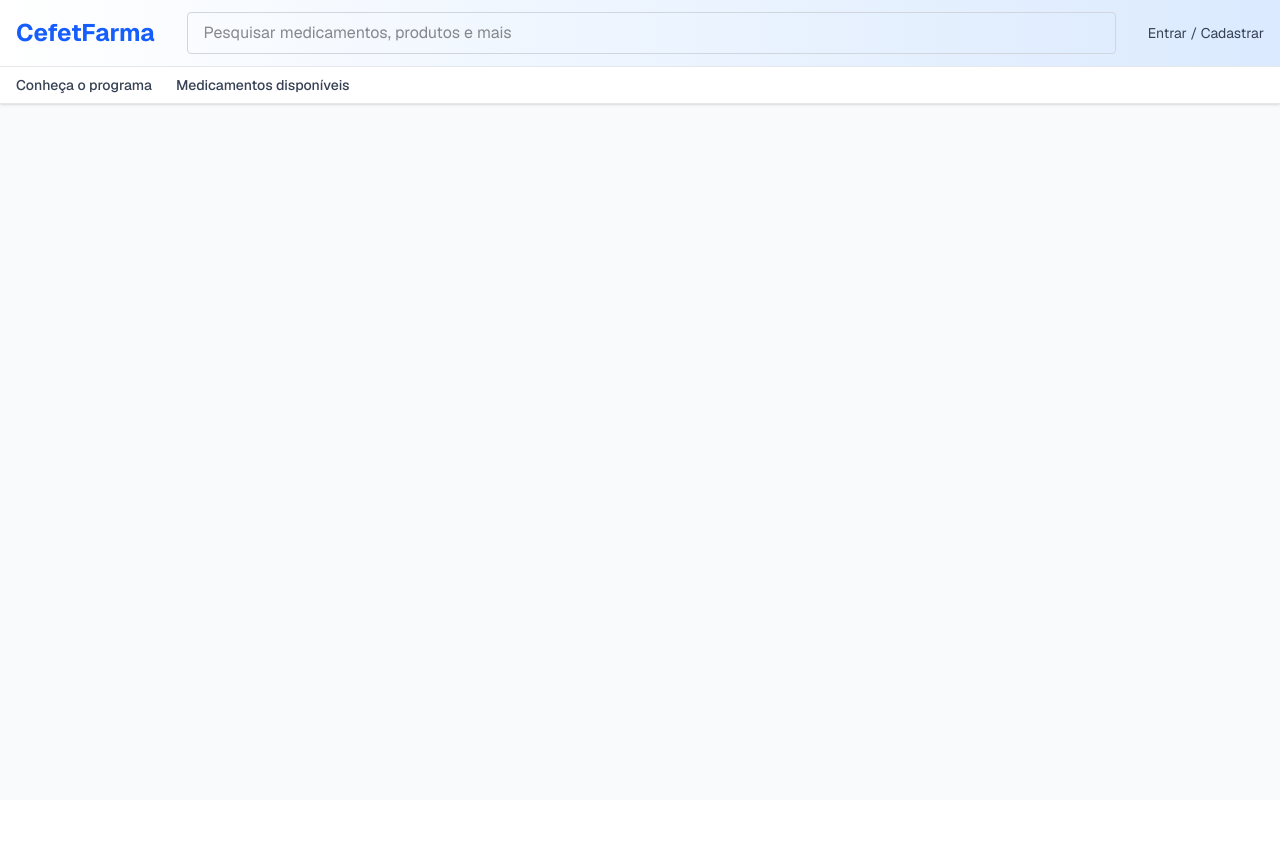
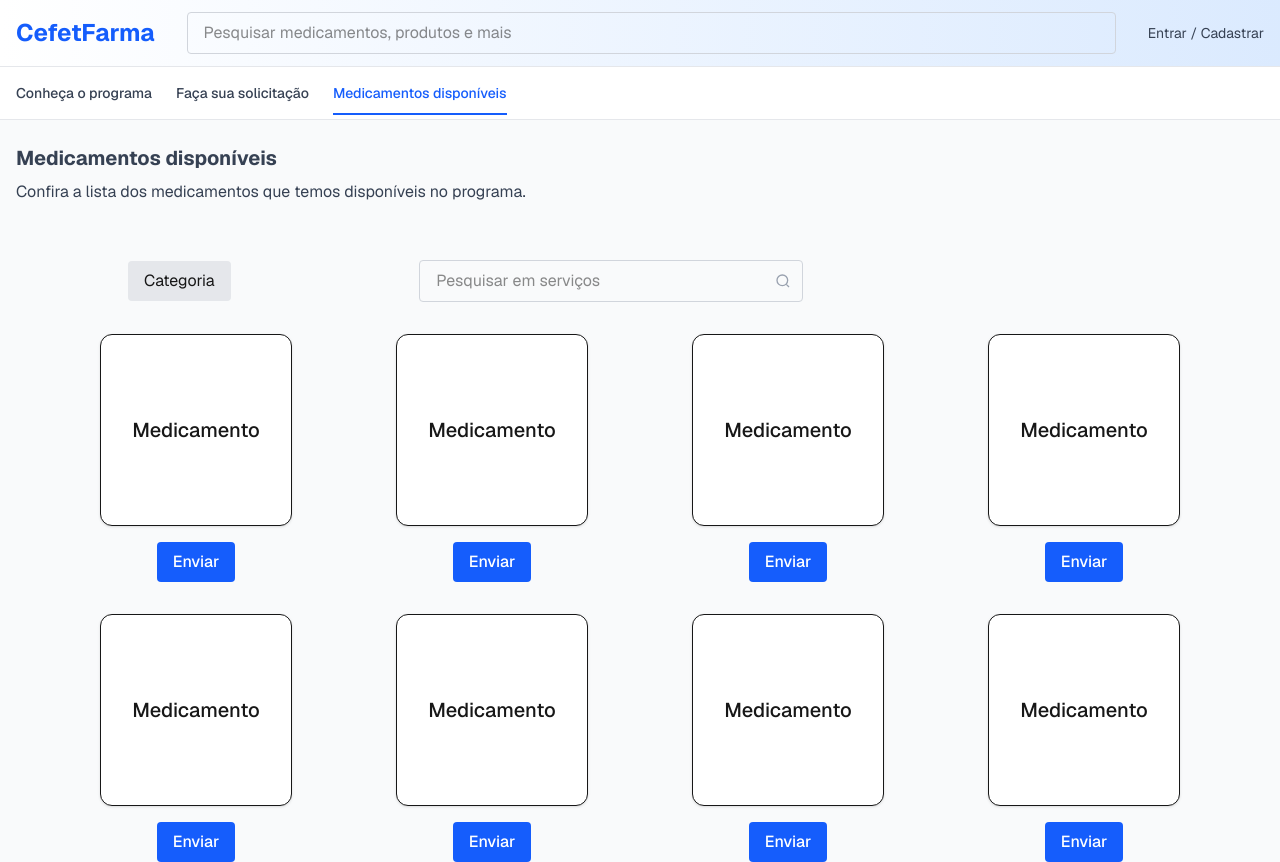
Before and after one commit to livialyrio/Frontend_WEBP2, a Next.js app: page /medicamentosDisponiveis in a window 1280 px wide. Before the commit the page ends 800 px from the top, so only its background shows below. Built offline with nearby package versions, Linux system fonts and the light colour scheme.

Commit message:
Layout tela de Medicamentos disponiveis

```diff
--- a/src/app/medicamentosDisponiveis/page.tsx
+++ b/src/app/medicamentosDisponiveis/page.tsx
@@ -1,6 +1,18 @@
-import Link from 'next/link';
-//criei essa home de teste para ver se o next estava funcionando
-export default function HomePage() {
+'use client'
+
+import NavbarTabs from '@/componentes/navbar/navbar';
+import { Dropdown } from '@/componentes/ui/Dropdown';
+import Button from '@/componentes/button/Button';
+import React, { useState } from 'react';
+
+const mockCards = Array.from({ length: 8 }, (_, i) => ({
+  id: i,
+  nome: 'Medicamento',
+}));
+
+export default function MedicamentosDisponiveisPage() {
+  const [categoria, setCategoria] = useState('Categoria');
+
   return (
     <main className="min-h-screen bg-gray-50 font-sans">
       {/* Top bar */}
@@ -17,25 +29,48 @@
             />
           </div>
           <div className="flex items-center gap-4">
-            <Link href="#" className="text-sm text-gray-700 hover:underline">
+            <a href="#" className="text-sm text-gray-700 hover:underline">
               Entrar / Cadastrar
-            </Link>
+            </a>
           </div>
         </div>
 
-        {/* Navigation */}
-        <nav className="bg-white border-t border-b border-gray-200">
-          <div className="max-w-7xl mx-auto px-4 py-2 flex gap-6 text-sm font-medium text-gray-700">
-            <Link href="#" className="hover:text-blue-600">
-              Conheça o programa
-            </Link>
-            <Link href="#" className="hover:text-blue-600">
-              Medicamentos disponíveis
-            </Link>
+      </header>
+      <NavbarTabs />
+      <div className="flex justify-between items-center max-w-5xl mx-auto mt-8 mb-8">
+        <Dropdown
+          label={categoria}
+          options={[
+            { label: 'Categoria', onClick: () => setCategoria('Categoria') },
+            { label: 'Analgésico', onClick: () => setCategoria('Analgésico') },
+            { label: 'Antibiótico', onClick: () => setCategoria('Antibiótico') },
+            { label: 'Anti-inflamatório', onClick: () => setCategoria('Anti-inflamatório') },
+          ]}
+        />
+        <div className="flex-1 flex justify-center">
+          <div className="relative w-96">
+            <input
+              type="text"
+              placeholder="Pesquisar em serviços"
+              className="w-full px-4 py-2 rounded border border-gray-300 focus:outline-none"
+            />
+            <span className="absolute right-3 top-1/2 -translate-y-1/2 text-gray-400">
+              <svg width="16" height="16" fill="none" viewBox="0 0 24 24"><path stroke="currentColor" strokeWidth="2" d="m21 21-4.35-4.35M11 19a8 8 0 1 1 0-16 8 8 0 0 1 0 16Z"/></svg>
+            </span>
           </div>
-        </nav>
-      </header>
-
+        </div>
+        <div className="w-40" /> {/* Espaço para alinhar */}
+      </div>
+      <section className="max-w-6xl mx-auto grid grid-cols-1 sm:grid-cols-2 md:grid-cols-4 gap-8">
+        {mockCards.map((item) => (
+          <div key={item.id} className="flex flex-col items-center">
+            <div className="bg-white border rounded-xl shadow-sm w-48 h-48 flex items-center justify-center mb-4 text-xl font-medium">
+              {item.nome}
+            </div>
+            <Button label="Mais info" />
+          </div>
+        ))}
+      </section>
     </main>
   );
 }
```
Also changed, not shown: src/componentes/button/Button.tsx (+6 -1 lines), 1 other file (tests, documents, lock files or other folders).
